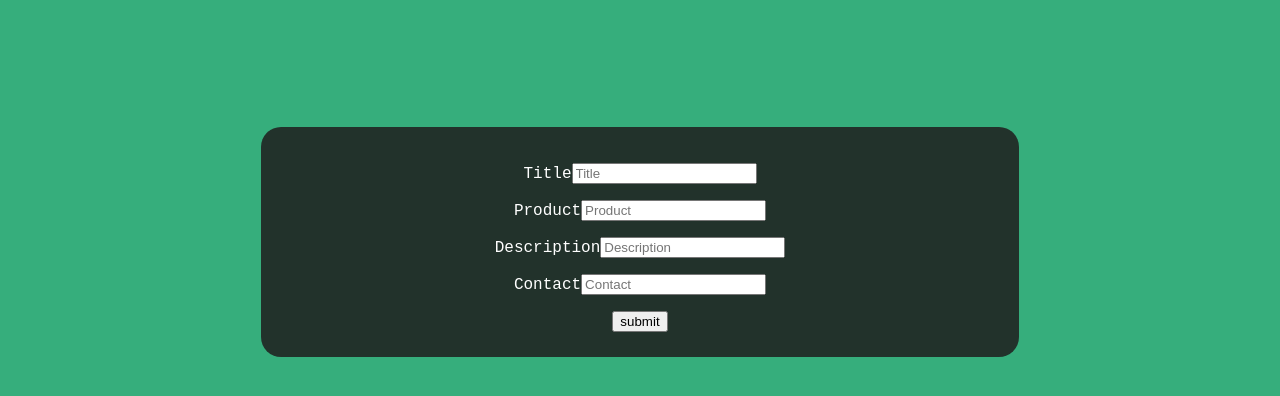
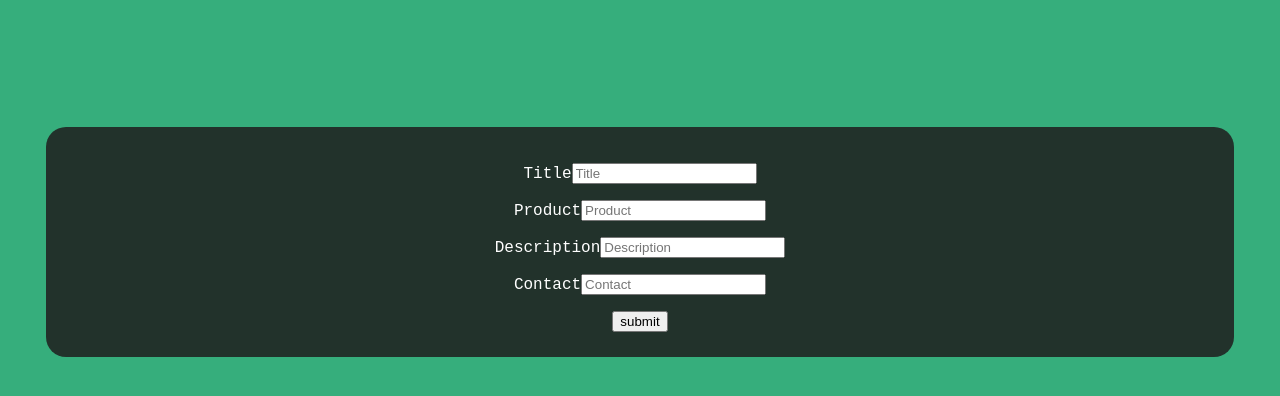
Before and after one commit to Jaorow/scraps, a plain HTML site: page trading.html in a window 1280 px wide. Shown: the part 124-520 px from the top of the page. Drawn offline with Linux system fonts and the light colour scheme.

Commit message:
--sizing--

```diff
--- a/styles/main.css
+++ b/styles/main.css
@@ -41,8 +41,22 @@ body{
     .body {
         margin-left: 10%;
         margin-right: 10%;
+
+    }
+    #post{
+        margin-left: 3%;
+        margin-right: 3%;
     }
   }
+
+  /* @media only screen and (max-width: 2000px){
+    #post{
+        max-width: 260px;
+
+    }
+} */
+
+
 /* hide scroll bar  */
 .hide-bar::-webkit-scrollbar {
     display: none;
```
Also changed, not shown: trading.html (+0 -2 lines).
